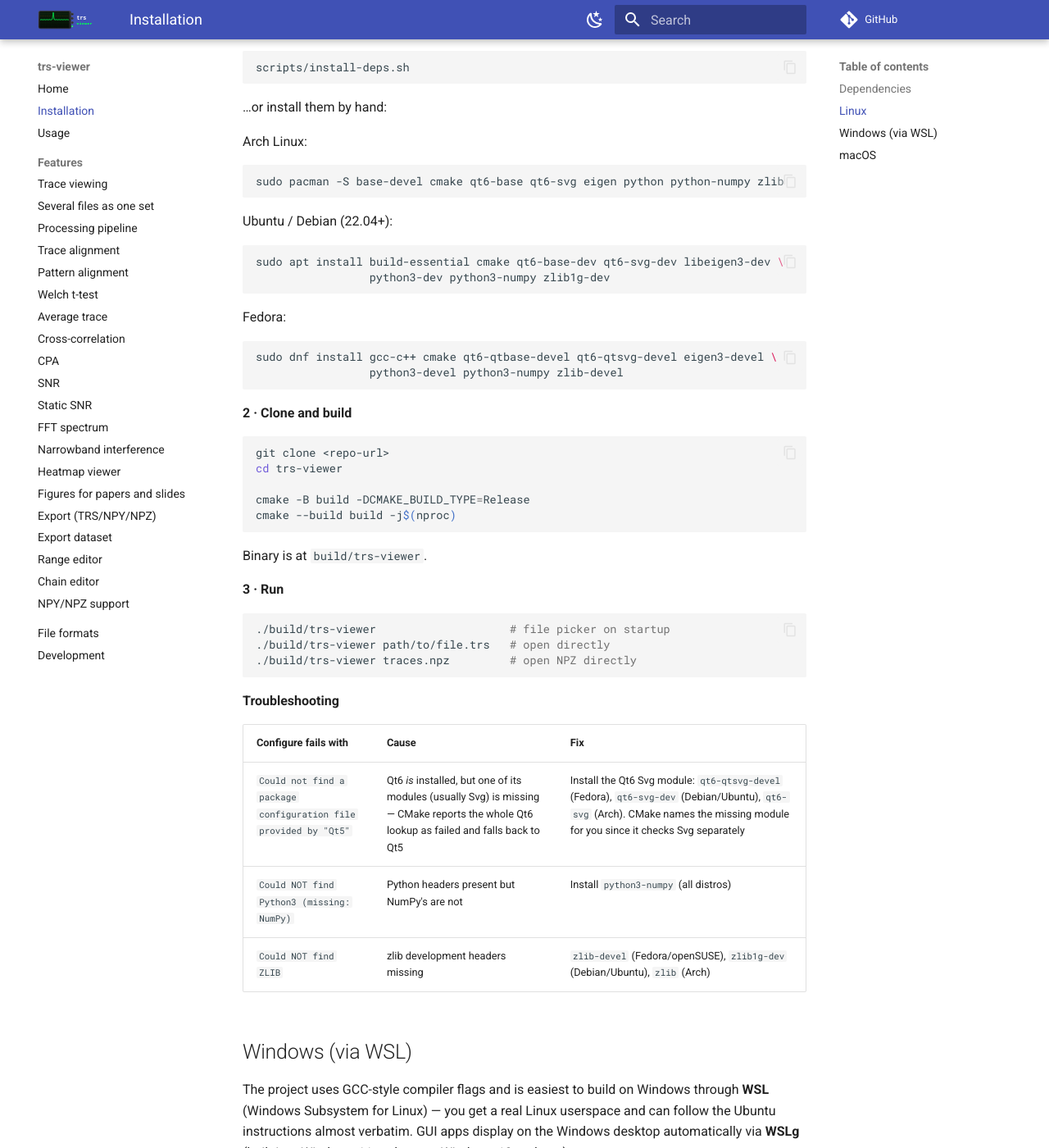
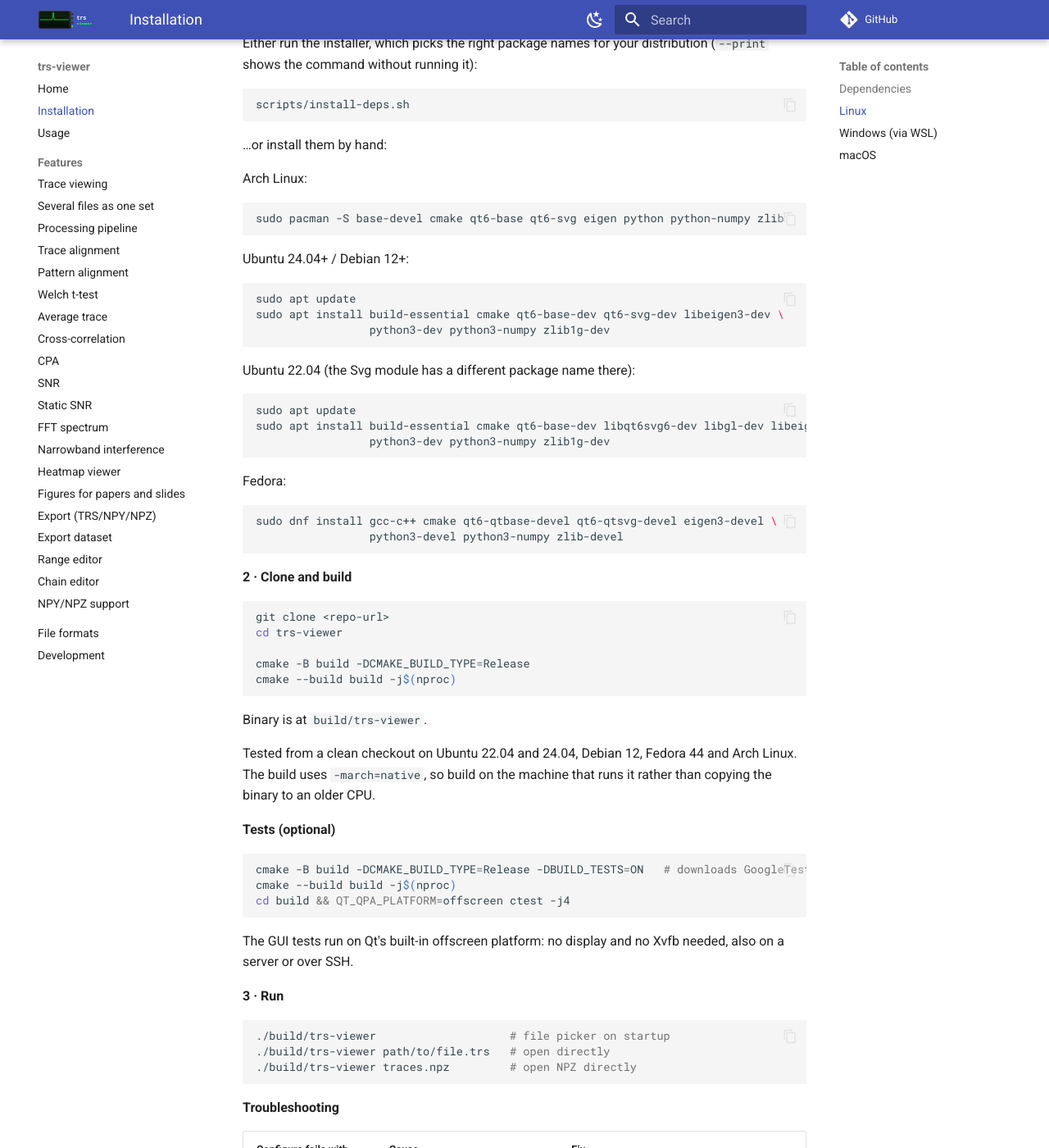
Before and after one commit to JJanasek/trs-viewer, an MkDocs documentation site: the page built from docs/install.md, in a window 1280 px wide and 1400 px high, scrolled down 820 px. Shown: the whole window at 82% size. Built offline with MkDocs 1.6.1 and Material for MkDocs 9.7.7, drawn with Linux system fonts in a browser that asks for light colours; comment, search, counter and statistics services are not loaded; some of the changed text lies outside the part shown.

Commit message:
Build from scratch on Ubuntu 22.04/24.04 and Debian 12; xcorr crash on Qt 6.4
Cross-Correlation ran inside QDialog::accepted, within done(): on Qt 6.4
building the result window there left finished() reading freed memory. The
run is now queued and the dialog deleted after it.

Installer: apt-get update first, libgl-dev, and Ubuntu 22.04's name for the
Svg package. CMake says when Qt6 Gui can't load and accepts Eigen 5. GCC 12
needed <cstddef> in spectral.cpp. Install docs cover these and the tests,
which need no Xvfb. Soak: wait for result windows before closing them.

Co-Authored-By: Claude Opus 5.5 <noreply@anthropic.com>

````diff
--- a/docs/install.md
+++ b/docs/install.md
@@ -5,11 +5,12 @@
 
 | Dependency | Version | Notes |
 |---|---|---|
+| git | any | To clone; the test suite also downloads GoogleTest with it |
 | CMake | ≥ 3.16 | Build system |
 | C++ compiler | C++17 | GCC 9+, Clang 10+, MSVC 2019+ |
 | Qt | 6.x (5.x fallback) | Core · Gui · Widgets · Svg (the app icon is an SVG) |
 | OpenMP | any | Parallelises correlation computation |
-| Eigen3 | ≥ 3.3 | Linear algebra; auto-downloaded if not found |
+| Eigen3 | ≥ 3.3 (5.x too) | Linear algebra; downloaded by CMake if not installed |
 | Python3 | ≥ 3.8 | CPA leakage model evaluation |
 | NumPy | any | Required for CPA model I/O |
 | zlib | any | NPZ archives are ZIP containers |
@@ -36,9 +37,17 @@ Arch Linux:
 sudo pacman -S base-devel cmake qt6-base qt6-svg eigen python python-numpy zlib
 ```
 
-Ubuntu / Debian (22.04+):
+Ubuntu 24.04+ / Debian 12+:
 ```bash
+sudo apt update
 sudo apt install build-essential cmake qt6-base-dev qt6-svg-dev libeigen3-dev \
+                 python3-dev python3-numpy zlib1g-dev
+```
+
+Ubuntu 22.04 (the Svg module has a different package name there):
+```bash
+sudo apt update
+sudo apt install build-essential cmake qt6-base-dev libqt6svg6-dev libgl-dev libeigen3-dev \
                  python3-dev python3-numpy zlib1g-dev
 ```
 
@@ -59,6 +68,19 @@ cmake --build build -j$(nproc)
 
 Binary is at `build/trs-viewer`.
 
+Tested from a clean checkout on Ubuntu 22.04 and 24.04, Debian 12, Fedora 44
+and Arch Linux. The build uses `-march=native`, so build on the machine that
+runs it rather than copying the binary to an older CPU.
+
+**Tests (optional)**
+```bash
+cmake -B build -DCMAKE_BUILD_TYPE=Release -DBUILD_TESTS=ON   # downloads GoogleTest (needs git and internet)
+cmake --build build -j$(nproc)
+cd build && QT_QPA_PLATFORM=offscreen ctest -j4
+```
+The GUI tests run on Qt's built-in offscreen platform: no display and no Xvfb
+needed, also on a server or over SSH.
+
 **3 · Run**
 ```bash
 ./build/trs-viewer                    # file picker on startup
@@ -73,6 +95,9 @@ Binary is at `build/trs-viewer`.
 | `Could not find a package configuration file provided by "Qt5"` | Qt6 *is* installed, but one of its modules (usually Svg) is missing — CMake reports the whole Qt6 lookup as failed and falls back to Qt5 | Install the Qt6 Svg module: `qt6-qtsvg-devel` (Fedora), `qt6-svg-dev` (Debian/Ubuntu), `qt6-svg` (Arch). CMake names the missing module for you since it checks Svg separately |
 | `Could NOT find Python3 (missing: NumPy)` | Python headers present but NumPy's are not | Install `python3-numpy` (all distros) |
 | `Could NOT find ZLIB` | zlib development headers missing | `zlib-devel` (Fedora/openSUSE), `zlib1g-dev` (Debian/Ubuntu), `zlib` (Arch) |
+| `Qt6 was found, but its Gui or Widgets module could not be loaded` | OpenGL headers missing (Ubuntu 22.04) | `sudo apt install libgl-dev` |
+| `Unable to locate package qt6-svg-dev` | Ubuntu 22.04 names it differently | `libqt6svg6-dev` (`scripts/install-deps.sh` picks it for you) |
+| `qt.qpa.xcb: could not connect to display` | No display (SSH, server, container) | Use X forwarding (`ssh -X`), or `QT_QPA_PLATFORM=offscreen` for the tests |
 
 
 ## Windows (via WSL)
@@ -103,6 +128,7 @@ sudo apt update
 sudo apt install build-essential cmake qt6-base-dev qt6-svg-dev libeigen3-dev \
                  python3-dev python3-numpy zlib1g-dev
 ```
+(Ubuntu 22.04: `libqt6svg6-dev` instead of `qt6-svg-dev`, plus `libgl-dev`.)
 
 **3 · Clone and build**
 ```bash
````
Also changed, not shown: CMakeLists.txt (+18 -1 lines), README.md (+2 -1 lines), 4 other files.
